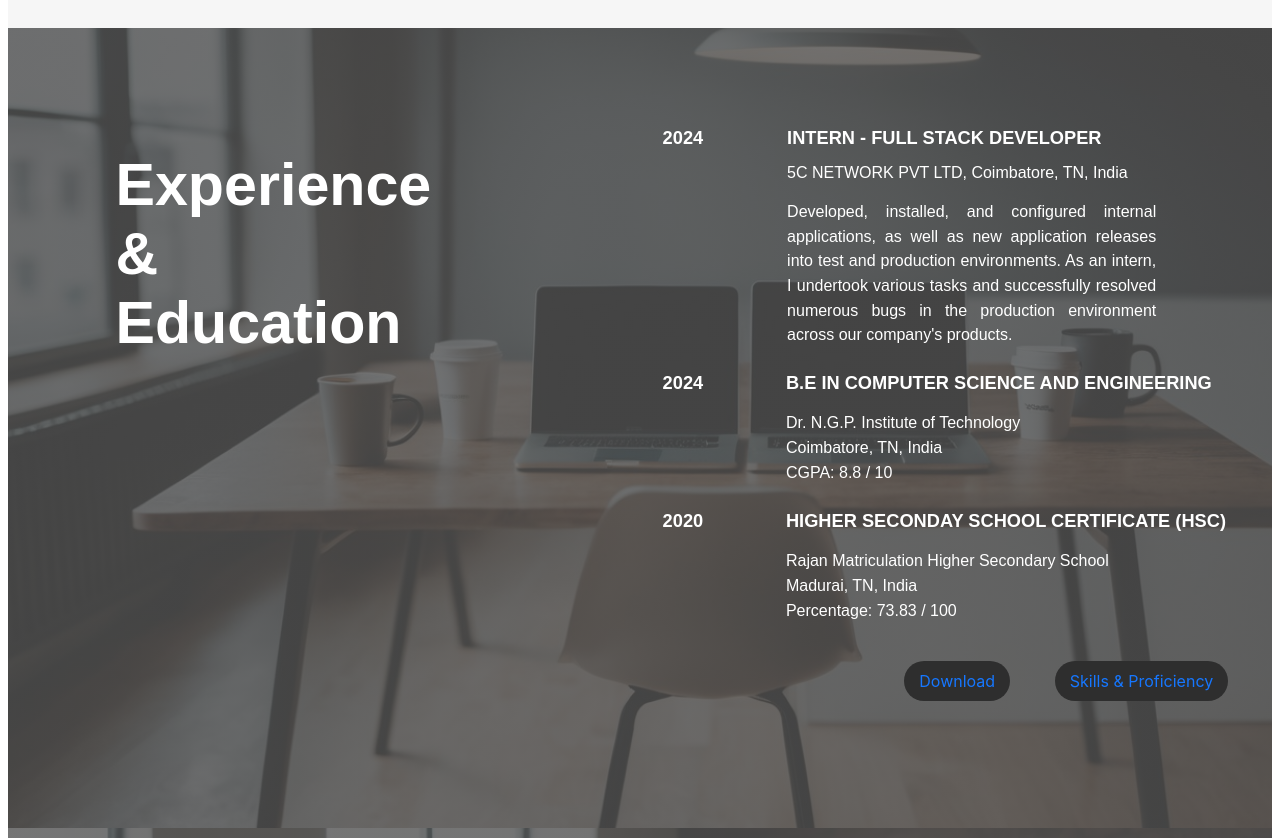
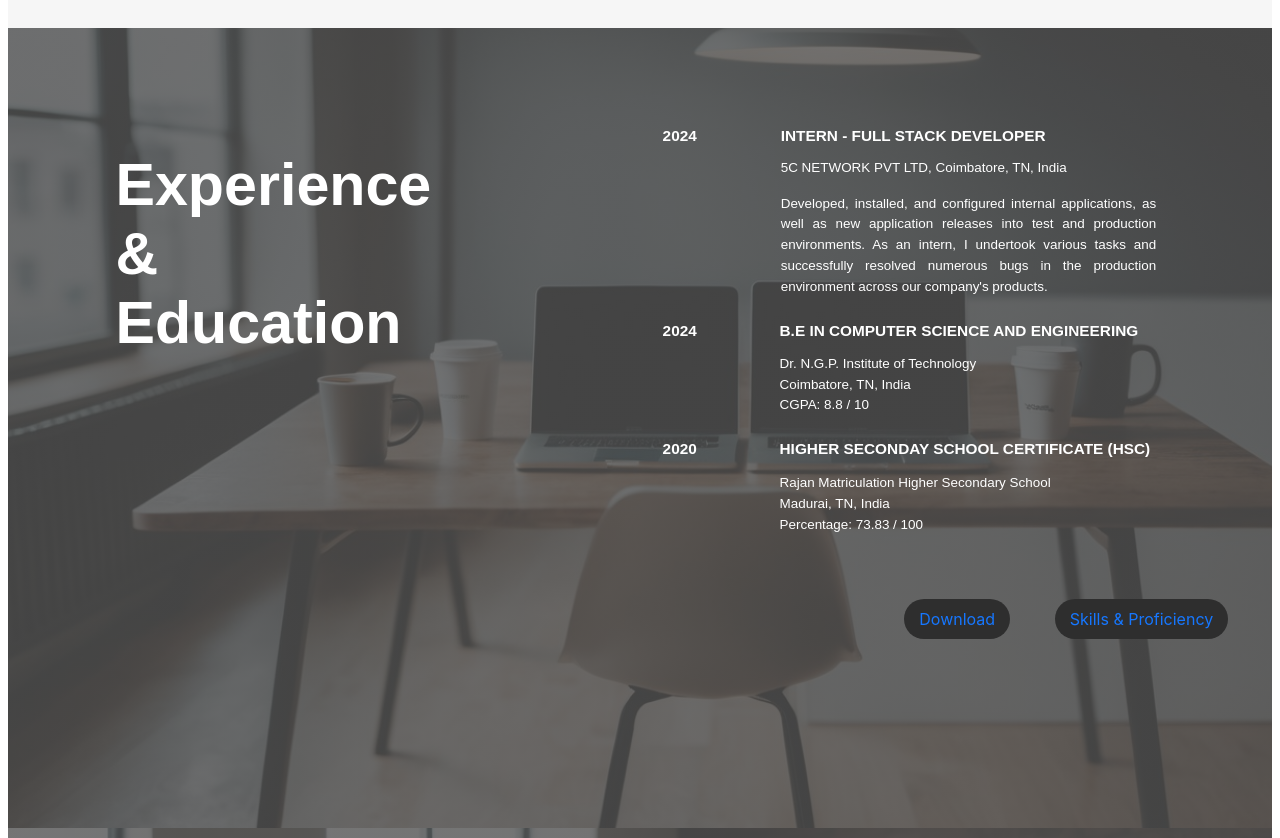
Before and after one commit to suprajasribalaji/Portfolio, a Next.js app: page /Home in a window 1280 px wide. Shown: the part 1580-2418 px from the top of the page. Built offline with nearby package versions, Linux system fonts and the light colour scheme.

Commit message:
Fixed UI in experience page

```diff
--- a/pages/ExperienceAndEducation.tsx
+++ b/pages/ExperienceAndEducation.tsx
@@ -131,7 +131,7 @@ const InternshipEndYear = styled.div`
     font-family: "Public Sans", sans-serif;
     font-size: 100%;
     font-weight: 800;
-    font-size: 114%;
+    font-size: 96%;
 `;
 
 const Internship = styled.div`
@@ -146,11 +146,11 @@ const InternshipExperience = styled(StyledDivForTwoInnerDiv)`
 
 const InternshipDesignation = styled.div`
     font-weight: 700;
-    font-size: 114%;
+    font-size: 96%;
 `;
 
 const AboutInternship = styled.div`
-    font-size: 100%;
+    font-size: 84%;
 `;
 
 const InternshipAt = styled.div`
@@ -179,6 +179,7 @@ const UGBranch = styled(InternshipDesignation)``;
 const AboutUG= styled.div`
     padding-top: 4%;
     line-height: 154%;
+    font-size: 84%;
 `;
 
 const HSCEducation = styled(StyledDivForTwoInnerDiv)`
@@ -199,7 +200,7 @@ const ActionButton = styled.div`
     flex-direction: column;
     align-items: flex-end;
     margin-right: 7%;
-    margin-top: 3%;
+    margin-top: 5%;
 `;
 
 const NextPageButton = styled.div`
--- a/pages/Home.tsx
+++ b/pages/Home.tsx
@@ -10,6 +10,7 @@ import type { ConfigProviderProps } from 'antd';
 import About from "./About";
 import ExperienceAndEducation from "./ExperienceAndEducation";
 import SkillsAndProficiency from "./SkillsAndProficiency";
+import SampleWork from "./SampleWork";
 
 type SizeType = ConfigProviderProps['componentSize'];
 
@@ -47,6 +48,9 @@ const Home: NextPage = () => {
       <SkillsAndProficiencyPage>
         <SkillsAndProficiency />
       </SkillsAndProficiencyPage>
+      <SampleWorkPage>
+        <SampleWork/>
+      </SampleWorkPage>
     </HomePage>
   )
 }
@@ -127,3 +131,5 @@ const AboutPage = styled(HomePage)``;
 const ExperienceAndEducationPage = styled(HomePage)``;
 
 const SkillsAndProficiencyPage = styled(HomePage)``;
+
+const SampleWorkPage = styled(HomePage)``;
--- /dev/null
+++ b/pages/SampleWork.tsx
@@ -0,0 +1,19 @@
+import { BackgroundColor } from "@/theme/color";
+import { NextPage } from "next";
+import styled from "styled-components";
+
+const SampleWork: NextPage = () => {
+    return (
+        <SampleWorkPage>
+
+        </SampleWorkPage>
+    )
+}
+
+export default SampleWork;
+
+const SampleWorkPage = styled.div`
+    // background-color: ${BackgroundColor.sampleWorkBg};
+    height: 100vh;
+    width: 100%;
+`;
--- a/src/theme/color.tsx
+++ b/src/theme/color.tsx
@@ -16,4 +16,5 @@ export const ButtonColor = {
 
 export const BackgroundColor = {
     aboutBg: '#f6f6f6',
+    sampleWorkBg: '#343434',
 }
```
